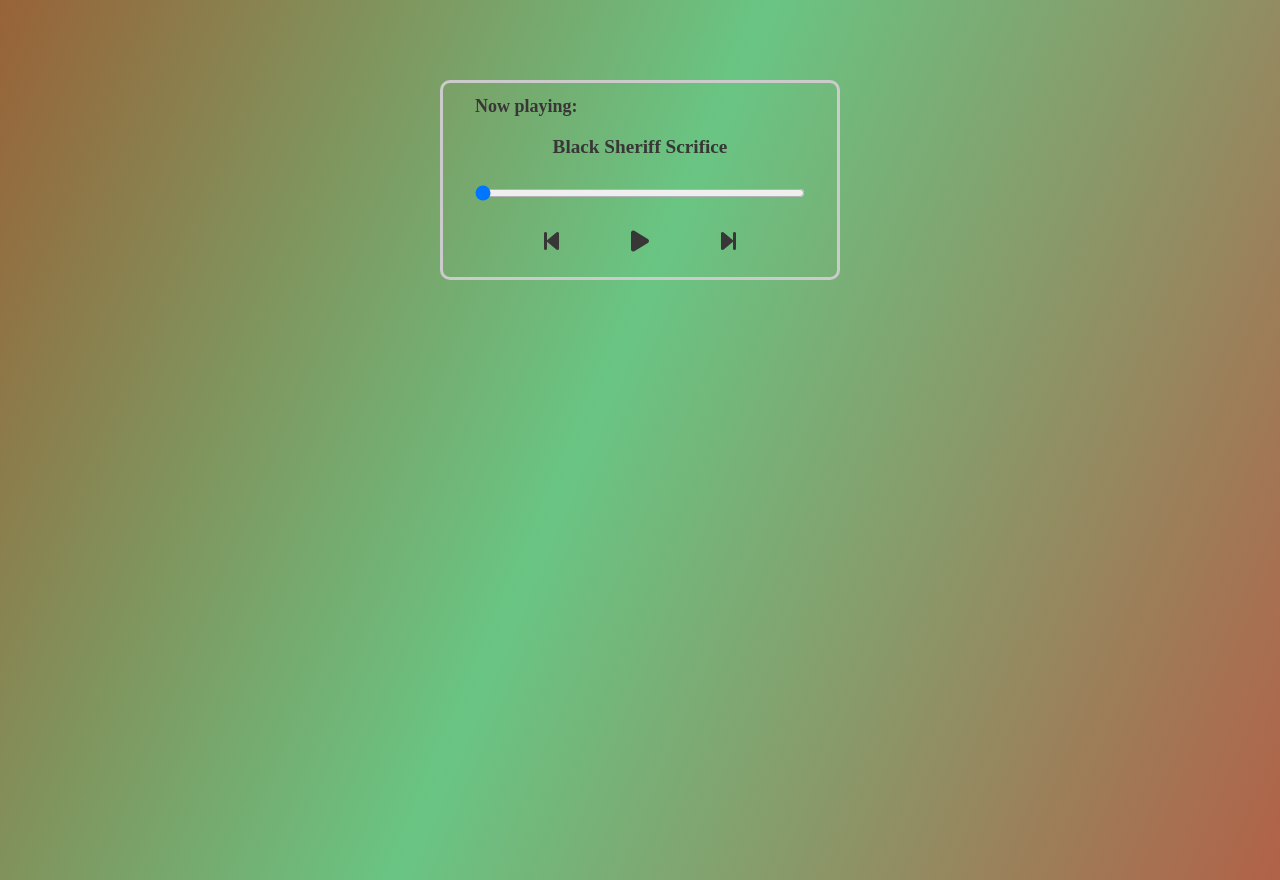
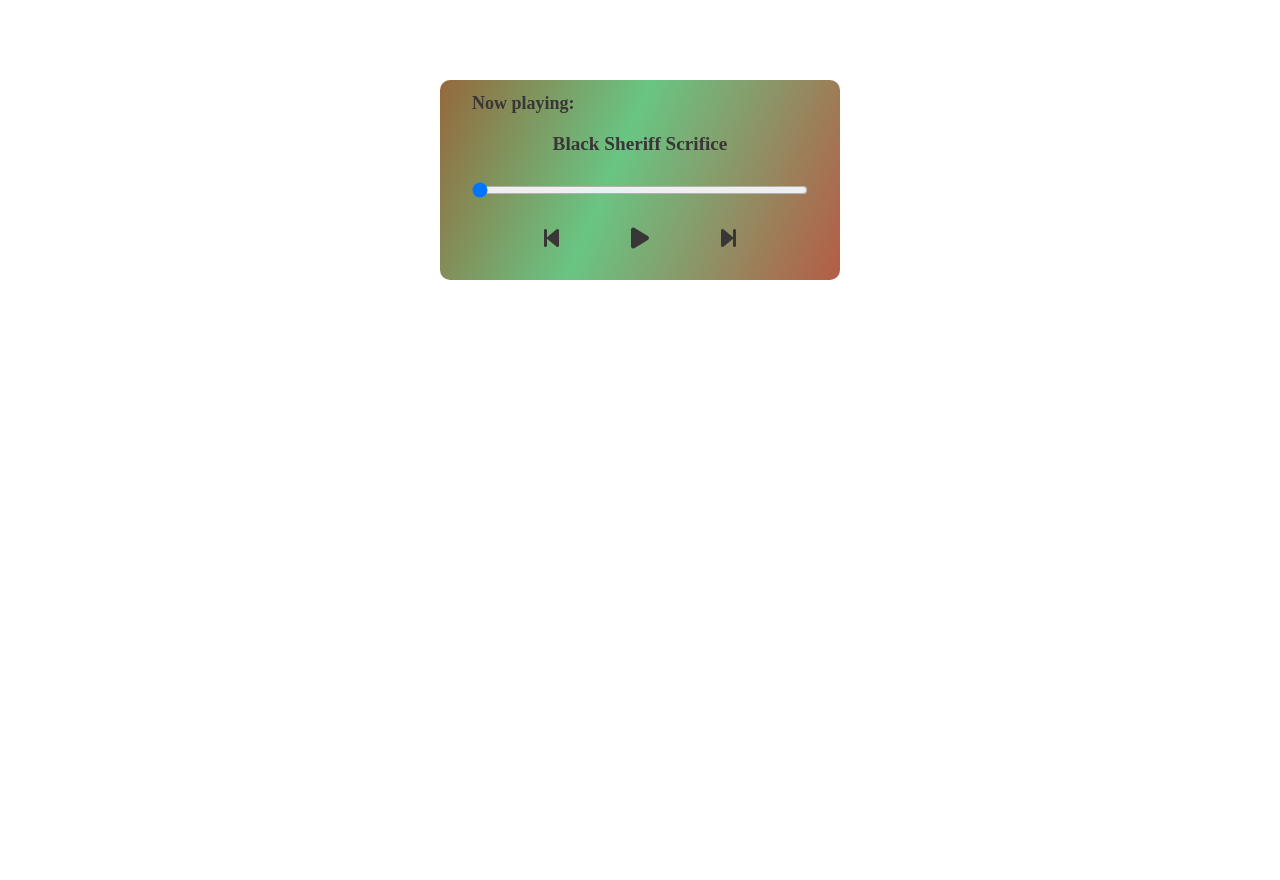
Before and after one commit to Francis-Frimpong/mini-music-player, a plain HTML site: page index.html in a window 1280 px wide. After the commit the page ends 800 px from the top, so only its background shows below. Drawn offline with Linux system fonts and the light colour scheme.

Commit message:
inproved style of music player

```diff
--- a/style.css
+++ b/style.css
@@ -3,26 +3,17 @@
     padding: 0;
     box-sizing: border-box;
 }
-body {
-    margin: 0;
-    min-height: 100vh;
-    background: linear-gradient(113deg, #e1b97a, #ba1b01, #69c583, #d5302b);
-    background-size: 240% 240%;
-    animation: gradient-animation 16s ease infinite;
-  }
-
-  @keyframes gradient-animation {
-    0%   { background-position:   0% 50%; }
-    50%  { background-position: 100% 50%; }
-    100% { background-position:   0% 50%; }
-  }
 
 .player-interface{
     margin-top: 5em;
 }
 
 .music-player{
-    border: 3px solid rgb(204, 203, 203);
+    margin: 0;
+    /* min-height: 100vh;  */
+    background: linear-gradient(113deg, #e1b97a, #ba1b01, #69c583, #d5302b);
+    background-size: 240% 240%;
+    animation: gradient-animation 16s ease infinite;
     border-radius: 10px;
     width: 400px;
     height: 200px;
@@ -30,6 +21,12 @@ body {
     padding: .8em 2em;
     color: rgb(56, 54, 54);
 }
+
+@keyframes gradient-animation {
+    0%   { background-position:   0% 50%; }
+    50%  { background-position: 100% 50%; }
+    100% { background-position:   0% 50%; }
+  }
 
 .heading{
     text-align: left;
```
